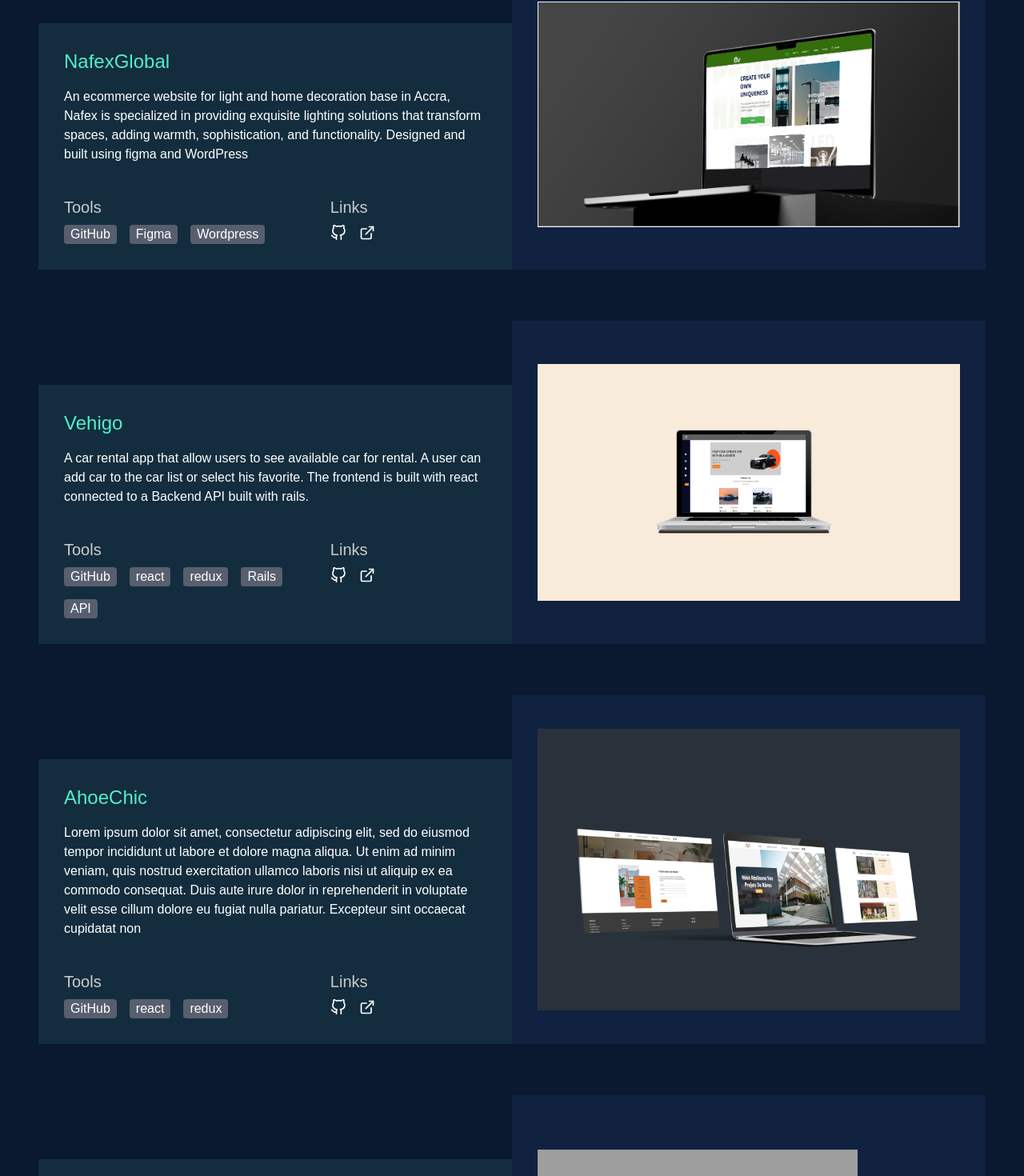
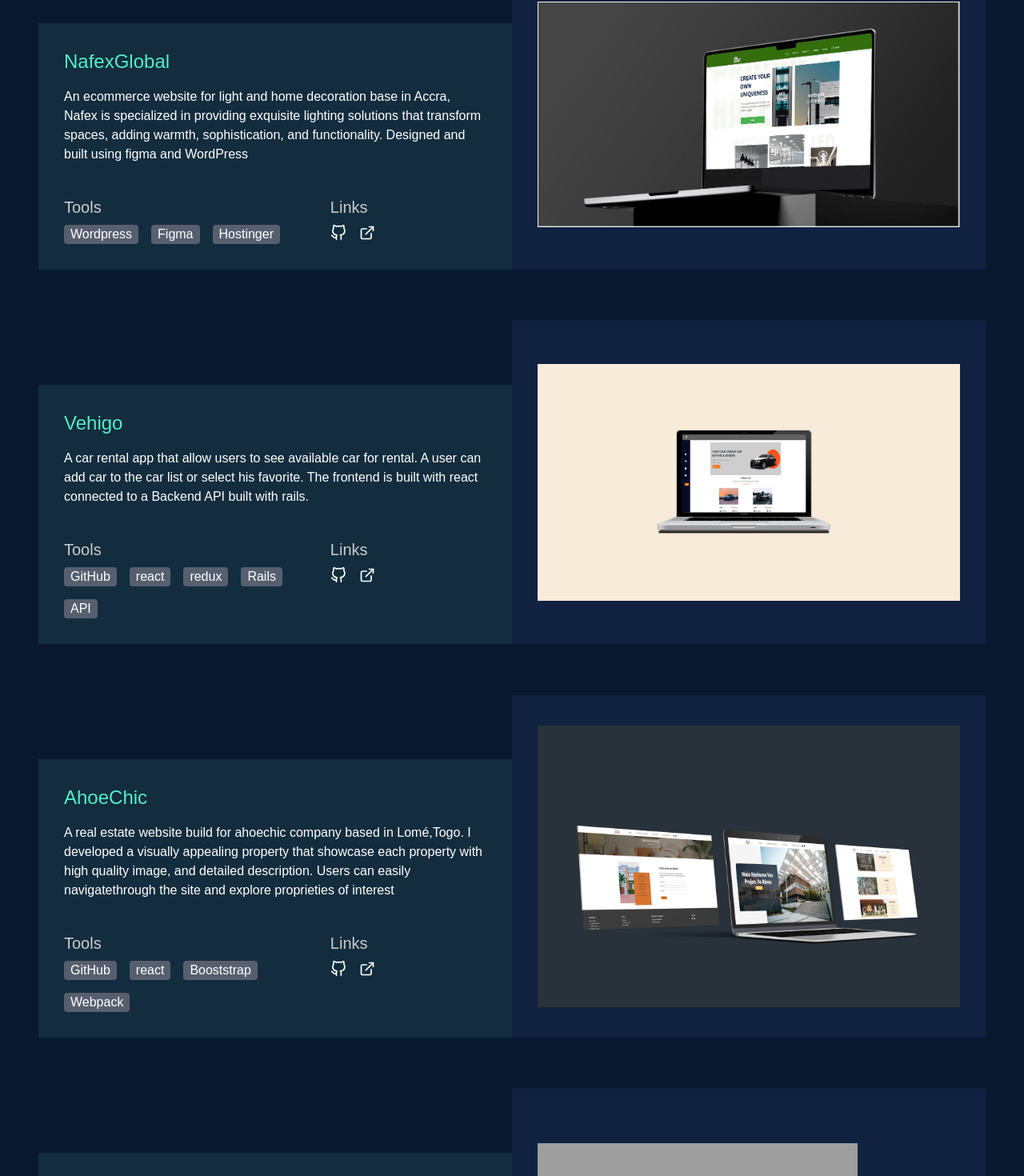
Before and after one commit to tarikbouari/Portfolio, a React (Create React App) app: page / in a window 1280 px wide. Shown: the part 1915-3385 px from the top of the page at 80% size. Built offline with nearby package versions, Linux system fonts and the light colour scheme; grey boxes are pictures that could not be loaded.

Commit message:
Update Project description

```diff
--- a/src/components/ProjectsData.js
+++ b/src/components/ProjectsData.js
@@ -8,7 +8,7 @@ const data = [
     titre: 'NafexGlobal',
     text: ' An ecommerce website for light and home decoration base in Accra, Nafex is specialized in providing exquisite lighting solutions that transform spaces, adding warmth, sophistication, and functionality. Designed and built using figma and WordPress   ',
     image: ahoeimg,
-    tools: { frist: 'GitHub', second: 'Figma', third: 'Wordpress' },
+    tools: { frist: 'Wordpress', second: 'Figma', third: 'Hostinger' },
     links: { git: 'https://github.com/', source: 'https://nafexgh.com' },
   },
   {
@@ -22,9 +22,11 @@ const data = [
   },
   {
     titre: 'AhoeChic',
-    text: 'Lorem ipsum dolor sit amet, consectetur adipiscing elit, sed do eiusmod tempor incididunt ut labore et dolore magna aliqua. Ut enim ad minim veniam, quis nostrud exercitation ullamco laboris nisi ut aliquip ex ea commodo consequat. Duis aute irure dolor in reprehenderit in voluptate velit esse cillum dolore eu fugiat nulla pariatur. Excepteur sint occaecat cupidatat non ',
+    text: 'A real estate website build for ahoechic company based in Lomé,Togo. I developed a visually appealing property that showcase each property with high quality image, and detailed description. Users can easily navigatethrough the site and explore proprieties of interest ',
     image: ahoe,
-    tools: { frist: 'GitHub', second: 'react', third: 'redux' },
+    tools: {
+      frist: 'GitHub', second: 'react', third: 'Booststrap', fourth: 'Webpack',
+    },
     links: { git: 'https://github.com/', source: 'https://ahoechic.com' },
   },
   {
```
